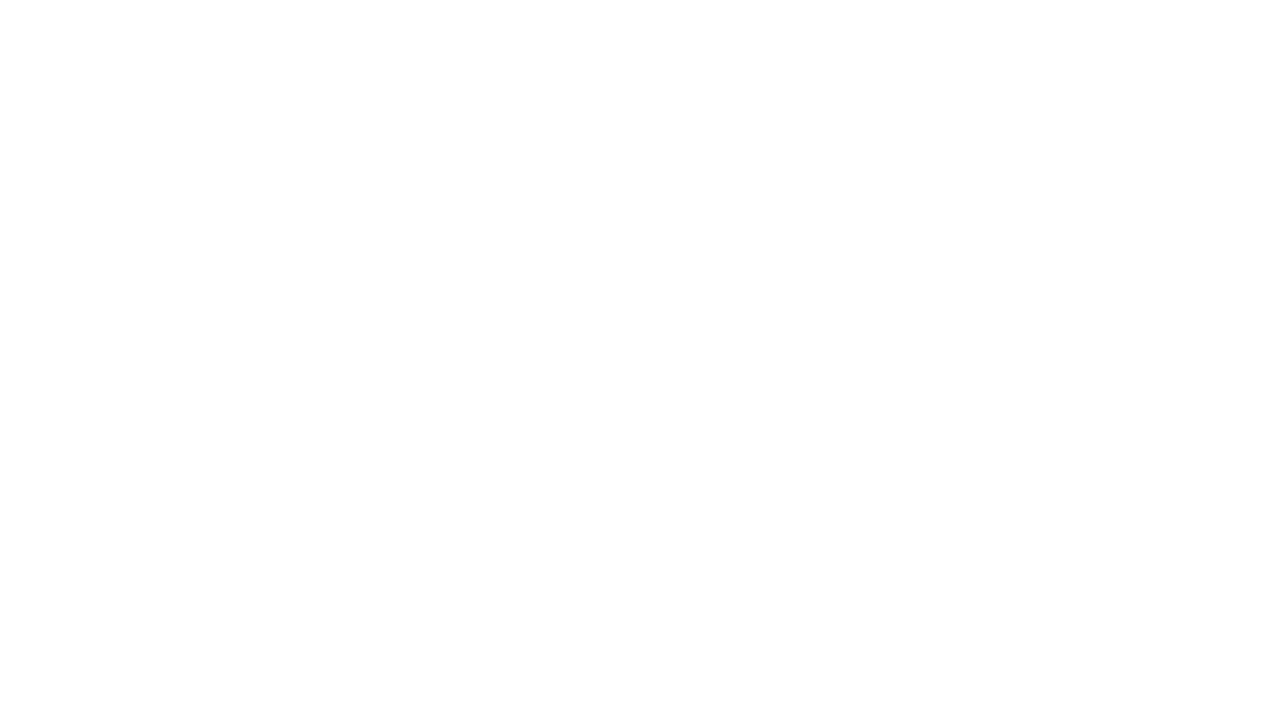
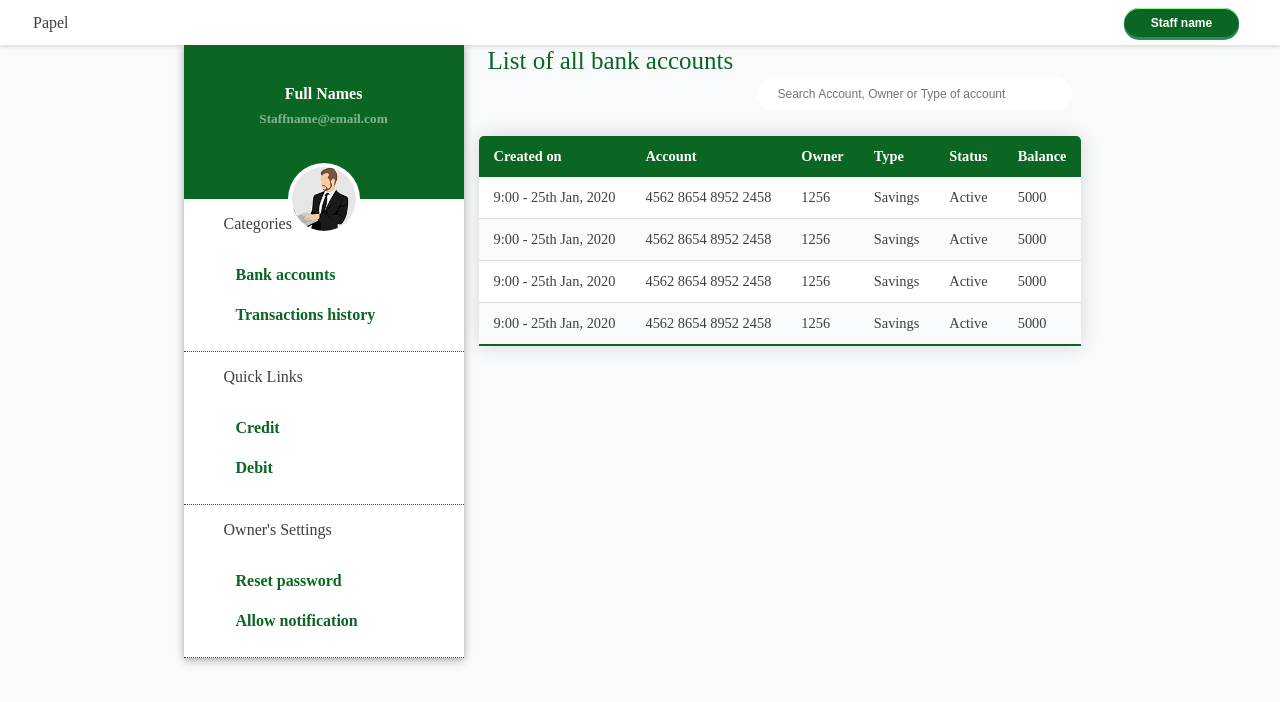
Before and after one commit to Irutingabo/Papel, a plain HTML site: page ui/pages/staff/allBkAcc.html in a window 1280 px wide. Drawn offline with Linux system fonts and the light colour scheme.

Commit message:
[Finishes #171027606] finish working on page displays all bank accounts

```diff
--- a/ui/pages/staff/allBkAcc.html
+++ b/ui/pages/staff/allBkAcc.html
@@ -4,10 +4,124 @@
     <meta charset="UTF-8">
     <meta name="viewport" content="width=device-width, initial-scale=1.0">
     <title>Papel - All bank accounts</title>
+    <link rel="stylesheet" href="../../css/style.css">
 </head>
 
 <body>
+    <header>
+        <div class="title">Papel</div>
+        <div class="account">
+            <div class="accountDrop">
+                <button id="accountDropBtn" class="accountDropBtn">Staff name</button>
+                <div class="accountElements">
+                    <a class="userBtn" href="./signin.html" id="userBtn">Enter as Admin</a>
+                    <a class="signoutBtn" href="./signin.html" id="signoutBtn">Sign Out</a>
+                </div>
+            </div>
+        </div>
+    </header>
+    <main class="main">
+        <!-- All bank accounts -->
 
+
+        <div class="gridContainer ">
+            <div class="leftSide ">
+                <div class="card ">
+                    <div class="titleHeader ">
+                        <p>Full Names</p>
+                        <h5>Staffname@email.com</h5>
+                        <div class="headerCard ">
+                            <img src="../../assets/man.png ">
+                        </div>
+                    </div>
+                </div>
+
+
+                <div class="menuVert ">
+                    <div class="menuName ">Categories</div>
+                    <div class="navM ">
+                        <div><a href="# ">Bank accounts</a></div>
+                        <div><a href="./accTransactions.html ">Transactions history</a></div>
+                    </div>
+                </div>
+                <div class="menuVert ">
+                    <div class="menuName ">Quick Links</div>
+                    <div class="navM ">
+                        <div><a href="./accTransactions.html ">Credit</a></div>
+                        <div><a href="./accTransactions.html ">Debit</a></div>
+                    </div>
+                </div>
+                <div class="menuVert ">
+                    <div class="menuName ">Owner's Settings</div>
+                    <div class="navM ">
+                        <div><a href="# ">Reset password</a></div>
+                        <div><a href="# ">Allow notification</a></div>
+                    </div>
+                </div>
+
+            </div>
+            <div class="rightSide ">
+                <div class="pageName ">List of all bank accounts</div>
+                <div class="filterRec">
+                    <div class="searchRec">
+                        <input type="text" name="inSearchRec" id="inSearchRec" placeholder="Search Account, Owner or Type of account">
+                    </div>
+                </div>
+                <div class="transactions ">
+
+
+                    <table class="transactionTable ">
+                        <thead>
+                            <tr>
+                                <th>Created on</th>
+                                <th>Account</th>
+                                <th>Owner</th>
+                                <th>Type</th>
+                                <th>Status</th>
+                                <th>Balance</th>
+                            </tr>
+                        </thead>
+                        <tbody>
+                            <tr>
+                                <td>9:00 - 25th Jan, 2020</td>
+                                <td>4562 8654 8952 2458</td>
+                                <td>1256</td>
+                                <td>Savings</td>
+                                <td>Active</td>
+                                <td>5000</td>
+                            </tr>
+                            <tr>
+                                <td>9:00 - 25th Jan, 2020</td>
+                                <td>4562 8654 8952 2458</td>
+                                <td>1256</td>
+                                <td>Savings</td>
+                                <td>Active</td>
+                                <td>5000</td>
+                            </tr>
+                            <tr>
+                                <td>9:00 - 25th Jan, 2020</td>
+                                <td>4562 8654 8952 2458</td>
+                                <td>1256</td>
+                                <td>Savings</td>
+                                <td>Active</td>
+                                <td>5000</td>
+                            </tr>
+                            <tr>
+                                <td>9:00 - 25th Jan, 2020</td>
+                                <td>4562 8654 8952 2458</td>
+                                <td>1256</td>
+                                <td>Savings</td>
+                                <td>Active</td>
+                                <td>5000</td>
+                            </tr>
+                        </tbody>
+                    </table>
+                </div>
+            </div>
+        </div>
+
+    </main>
+    <script src="../../scripts/script.js"></script>
 </body>
 
 </html>
```
